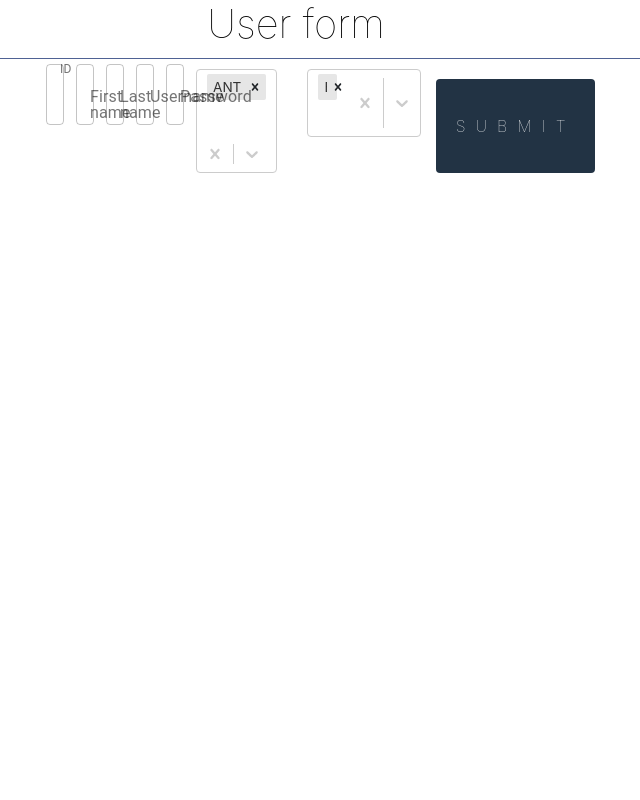
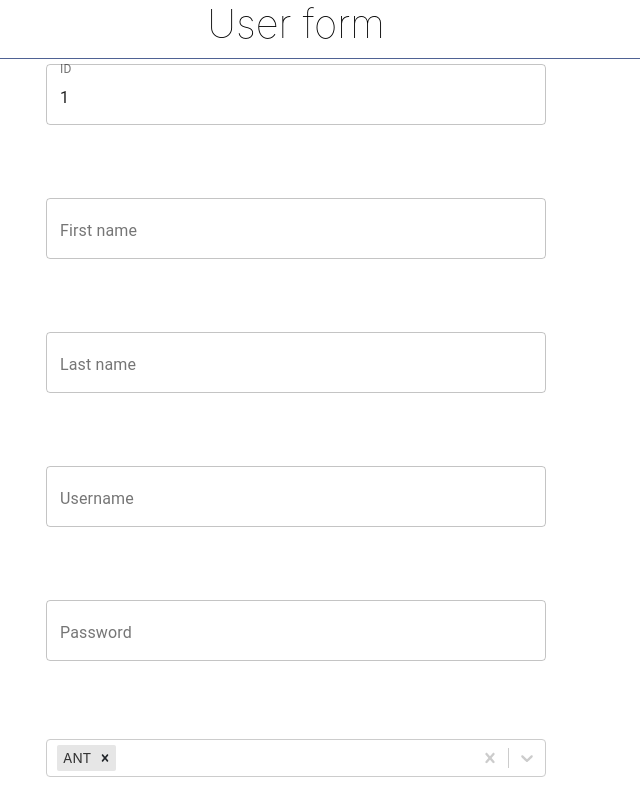
Before and after one commit to stsdmchv/test-project, a React (Create React App) app: page /addNewUser in a window 1280 px wide. Shown: the top 800 px of the page, without its empty margins (344-984 px from the left). Built offline with nearby package versions, Linux system fonts and the light colour scheme; the HTML template or start-up script is replaced by a standard one.

Commit message:
Change screen with cards

```diff
--- a/src/components/Home/AllCards.jsx
+++ b/src/components/Home/AllCards.jsx
@@ -1,32 +1,26 @@
 import React from "react";
-import {getValuesLS} from "../../controllers/localStorageController";
-import {NavLink} from "react-router-dom";
-import {FirstName, LastName, Username} from "../PersonCard/CreateCard/fields/Fields";
-import {FormProvider, useForm} from "react-hook-form";
-import {yupResolver} from "@hookform/resolvers/yup/dist/yup";
-import schema from "../PersonCard/CreateCard/fields/schema.jsx";
-import {Button} from "@material-ui/core";
+import { getValuesLS } from "../../controllers/localStorageController";
+import { NavLink } from "react-router-dom";
+import { Button } from "@material-ui/core";
 import styles from '../../styles.scss'
 
 export const AllCards = () => {
   const users = getValuesLS().map(item => JSON.parse(item))
-  const methods = useForm({resolver: yupResolver(schema)})
 
   return (
     <div>
       <h1>User cards</h1>
       <Button className={styles.AddButton} variant={"contained"} href={'/addNewUser'}>Add new user</Button>
-      {users.map((user, index) => (
+      {users.map((user, index) => {
+        return (
         <NavLink key={index + user.id} to={`/${user.id}`}>
-          <FormProvider value={index} {...methods}>
-            <form>
-              <Username userName={user.username}/>
-              <FirstName firstName={user.firstName}/>
-              <LastName lastName={user.lastName}/>
-            </form>
-          </FormProvider>
+            <div>
+              <title className={styles.Card}>{user.username}</title>
+              <title className={styles.Card}>{user.firstName}</title>
+              <title className={styles.Card}>{user.lastName}</title>
+            </div>
         </NavLink>
-      ))}
+      )})}}
     </div>
 
   )
--- a/src/styles.scss
+++ b/src/styles.scss
@@ -14,12 +14,16 @@ body {
   color: $back-color
   }
 
+.Card{
+
+  }
+
 form{
   display: flex;
-  flex-direction: row;
+  flex-direction: column;
   width: 50%;
   gap:15px;
-  padding-bottom: 20px;
+  padding-bottom: 50px;
   }
 
 form {
```
